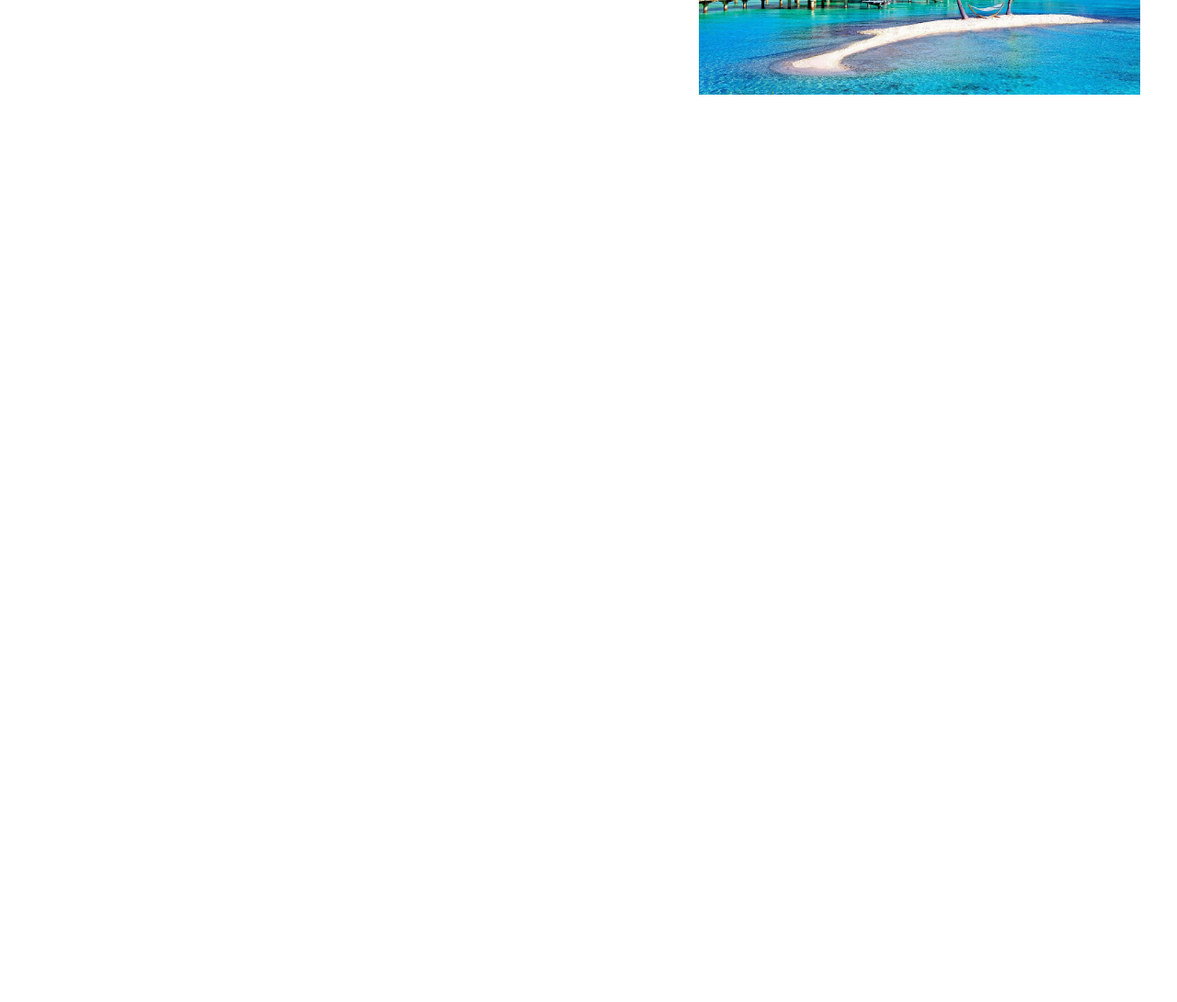
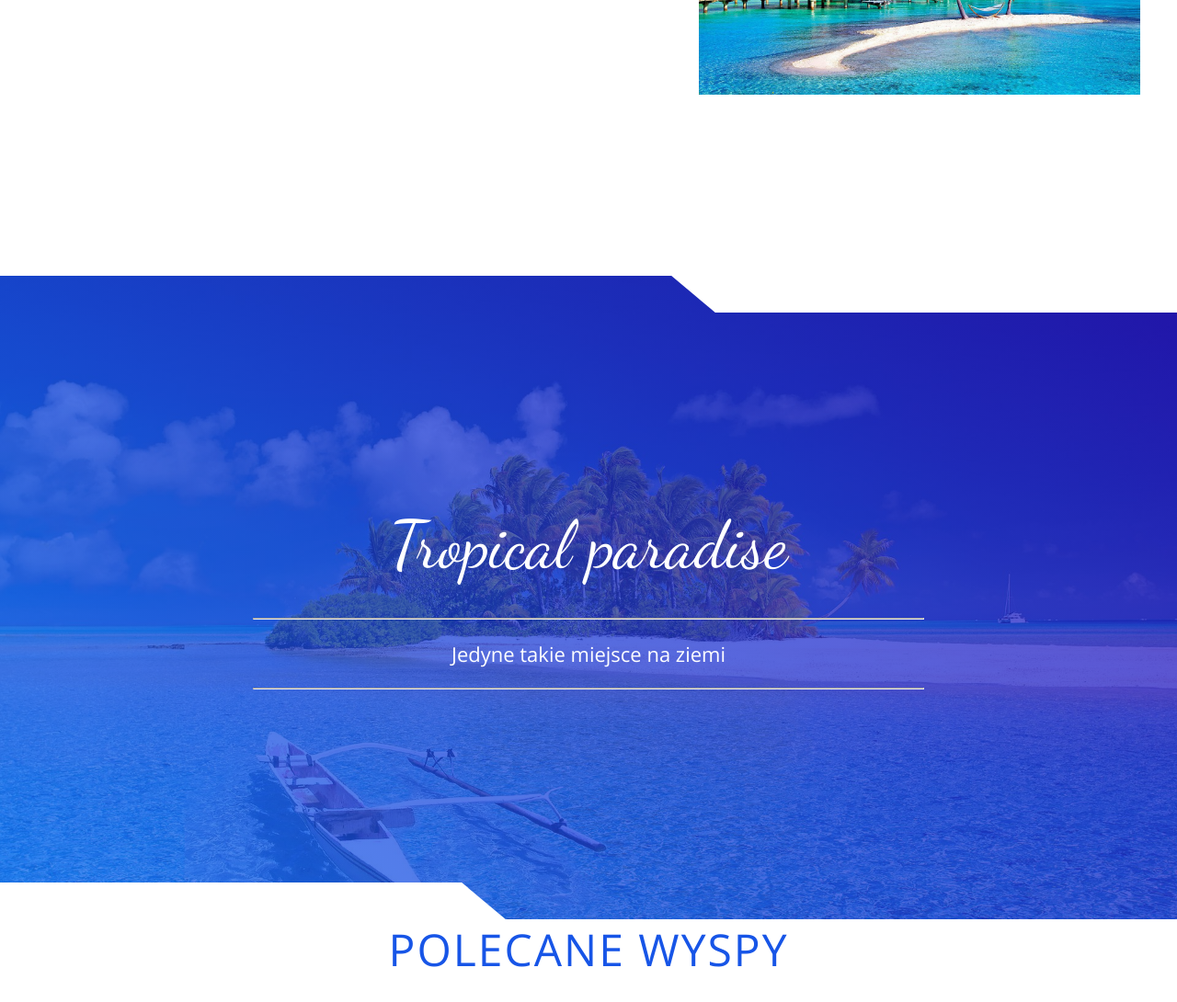
Before and after one commit to NoTreblee/TropicalParadise, a plain HTML site: page index.html in a window 1280 px wide. Shown: the part 1455-2545 px from the top of the page at 92% size. Before the commit the page ends 1755 px from the top, so only its background shows below. Drawn offline with nearby package versions, Linux system fonts and the light colour scheme.

Commit message:
created hero img section

```diff
--- a/index.html
+++ b/index.html
@@ -55,7 +55,12 @@
             </div>
             <div class="dreams__box-text">
               <h3 class="dreams__title">Wymarzone wakacje</h3>
-              <p class="dreams__text">Lorem ipsum dolor sit amet consectetur adipisicing elit. Soluta, voluptatem. Praesentium velit, nulla quaerat repellendus dicta voluptate ipsam, molestias dolores tempore quisquam repellat aliquam atque cum laboriosam. A, laborum! Fuga?</p>
+              <p class="dreams__text">
+                Lorem ipsum dolor sit amet consectetur adipisicing elit. Soluta,
+                voluptatem. Praesentium velit, nulla quaerat repellendus dicta
+                voluptate ipsam, molestias dolores tempore quisquam repellat
+                aliquam atque cum laboriosam. A, laborum! Fuga?
+              </p>
             </div>
           </div>
           <div class="dreams__box">
@@ -68,9 +73,35 @@
             </div>
             <div class="dreams__box-text dreams__box-text--right">
               <h3 class="dreams__title">Niezapomniane przygody</h3>
-              <p class="dreams__text">Lorem ipsum dolor sit amet consectetur adipisicing elit. Soluta, voluptatem. Praesentium velit, nulla quaerat repellendus dicta voluptate ipsam, molestias dolores tempore quisquam repellat aliquam atque cum laboriosam. A, laborum! Fuga?</p>
+              <p class="dreams__text">
+                Lorem ipsum dolor sit amet consectetur adipisicing elit. Soluta,
+                voluptatem. Praesentium velit, nulla quaerat repellendus dicta
+                voluptate ipsam, molestias dolores tempore quisquam repellat
+                aliquam atque cum laboriosam. A, laborum! Fuga?
+              </p>
             </div>
           </div>
+        </div>
+      </section>
+      <section class="hero-img section">
+        <div class="white-block white-block-left"></div>
+        <div class="white-block white-block-right"></div>
+        <p class="hero-img__title">Tropical paradise</p>
+        <hr />
+        <p class="hero-img__text">Jedyne takie miejsce na ziemi</p>
+        <hr>
+      </section>
+      <section class="islands" id="islands section-padding section white-section">
+        <div class="wrapper">
+          <h2 class="section-heading">Polecane Wyspy</h2>
+
+          <div class="islands-cards"></div>
+          <div class="islands-card" onclick="void(0)"></div>
+
+
+
+
+
         </div>
       </section>
     </main>
--- a/sass/main.scss
+++ b/sass/main.scss
@@ -167,6 +167,23 @@ body {
     font-size: 1.4rem;
   }
 }
+// HEROIMG
+.hero-img {
+  position: relative;
+  padding: 10em 2em;
+  @include heroImages('../img/hd-wallpaper-gfc41cf4fe_1920.jpg');
+  text-align: center;
+  color: $pure-white;
+  overflow: hidden;
+  &__title {
+    font-family:'Dancing Script', cursive;
+    margin-bottom: 0.5em;
+    font-size: 4.8rem;
+  }
+  &__text {
+    padding: 1em 0;
+  }
+}
 // ===================
 // MEDIA
 // ===================
@@ -226,6 +243,17 @@ body {
       font-size: 1.8rem;
     }
   }
+  .hero-img {
+    padding: 30rem 2em;
+    hr {
+      width: 70%;
+      margin: 0 auto;
+      color: #fff;
+    }
+    &__text {
+      font-size: 2.2rem;
+    }
+  }
 }
 @media (min-width: 992px) {
   .burger-btn {
@@ -254,11 +282,19 @@ body {
       }
       &__title {
         font-size: 3.6rem;
-
       }
       &__text {
         font-size: 2.2rem;
       }
     }
   }
+  .hero-img {
+    padding: 25rem 2em;
+    &__title {
+      font-size: 7.2rem;
+    }
+    hr {
+      width: 60%;
+    }
+  }
 }
```
Also changed, not shown: css/main.css, img/boat-gc7b10b212_640.jpg (added), img/hawaii-g78d93c28d_640.jpg (added), img/hd-wallpaper-gfc41cf4fe_1920.jpg (added), img/water-g0529414d7_640.jpg (added), 1 other file.
